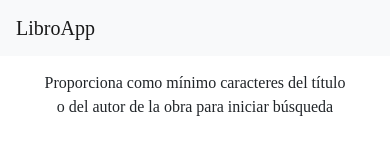
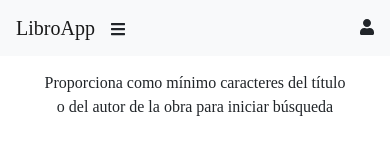
Before and after one commit to FranJ-AR/bookApp-frontend, an Angular app: page /index in a window 390 px wide. Shown: the top 157 px of the page. Built offline with nearby package versions, Linux system fonts and the light colour scheme; no server answers.

Commit message:
Finished to make navbar fully responsive

```diff
--- a/src/app/navbar/navbar.component.html
+++ b/src/app/navbar/navbar.component.html
@@ -1,14 +1,28 @@
-<nav class="navbar navbar-expand-sm navbar-light bg-light">
+<nav class="navbar navbar-expand-md navbar-light bg-light">
 
-    <a class="navbar-brand" href="#">LibroApp</a>
+  <div class = "c-left-mobile-section" (click) = "visibilityLinksNavBarMobile()">
 
-    <div class="collapse navbar-collapse" id="navbarNavAltMarkup">
+    <a class="navbar-brand">LibroApp</a>
 
-      <a class="nav-item nav-link active" href="#" routerLink="/index">Buscar Libros<span class="sr-only">(current)</span></a>
+    <fa-icon class = "icon-bar" [icon]="faBars"></fa-icon>
+
+  </div>
+
+  <div class = "c-right-mobile-section" (click) = "visibilityUserNavBarMobile()">
+
+    <fa-icon class = "icon-user" [icon]="faUser" ></fa-icon>
+
+  </div>
+
+    <div
+    [ngClass] = "{'show-navlinks-mobile': !navBarLinksMobile}"
+    class="navbar-collapse navbar-expand c-library-options"
+    id="navbarNavAltMarkup">
+
+      <a class="nav-item nav-link active" href="#"
+      routerLink="/index">Buscar Libros<span class="sr-only">(current)</span></a>
       <a class="nav-item nav-link" href="#" routerLink="/library-info">La Biblioteca</a>
       <a class="nav-item nav-link" href="#" routerLink="/faq">Preguntas frecuentes</a>
-      <a class="nav-item nav-link" *ngIf = "user !== null"
-      routerLink="/my-books">Mis libros</a>
 
     </div>
 
@@ -16,7 +30,8 @@
 
     <ng-template #thenBlock>
 
-    <div class="collapse navbar-collapse justify-content-end" id="navbarNavAltMarkup">
+    <div [ngClass] = "{'show-user-mobile': !navBarUserMobile}"
+    class="navbar-collapse navbar-expand c-user-options" id="navbarNavAltMarkup">
 
       <a class="nav-item nav-link" href="#" routerLink="/register" routerLinkActive="active">Registrarse</a>
       <a class="nav-item nav-link" routerLink="/login" routerLinkActive="active">Iniciar sesión</a>
@@ -29,9 +44,12 @@
 
 
 
-    <div class="collapse navbar-collapse justify-content-end" id="navbarNavAltMarkup">
+    <div [ngClass] = "{'show-user-mobile': !navBarUserMobile}"
+    class="navbar-collapse navbar-expand c-user-options" id="navbarNavAltMarkup">
 
-        <a class = "nav-item nav-link">Hola {{username}}</a>
+        <a class ="nav-item nav-link c-user-logged">Hola {{username}}</a>
+        <a class="nav-item nav-link" *ngIf = "user !== null"
+      routerLink="/my-books">Mis libros</a>
         <a class="nav-item nav-link" href="#" (click)="closeSession()">Cerrar sesión</a>
 
 
@@ -73,9 +91,4 @@
 
             -->
 
-
-
-
-
-
 </nav>
--- a/src/app/navbar/navbar.component.scss
+++ b/src/app/navbar/navbar.component.scss
@@ -0,0 +1,70 @@
+.show-navlinks-mobile{
+
+    display: none;
+
+}
+
+.show-user-mobile{
+
+    display: none;
+
+}
+
+.c-left-mobile-section, .c-right-mobile-section{
+
+    width: 50%;
+
+}
+
+.c-right-mobile-section{
+
+    text-align: end;
+}
+
+fa-icon.icon-bar, fa-icon.icon-user{
+
+        display: initial;
+}
+
+.c-library-options, .c-user-options{
+
+    text-align: center;
+
+}
+
+.c-user-logged{
+
+    color: rgba(0, 0, 0, 0.9)
+}
+
+@media (min-width: 768px){
+
+    fa-icon.icon-bar, fa-icon.icon-user{
+
+        display: none;
+
+    }
+
+    .show-navlinks-mobile, .show-user-mobile{
+
+        display: flex;
+
+    }
+
+    .c-user-options{
+
+        justify-content: flex-end;
+    }
+
+    .c-library-options, .c-user-options{
+
+        text-align: initial;
+
+    }
+
+    .c-left-mobile-section, .c-right-mobile-section{
+
+        width: auto;
+    }
+
+}
--- a/src/app/navbar/navbar.component.ts
+++ b/src/app/navbar/navbar.component.ts
@@ -2,6 +2,8 @@ import { Component, OnDestroy, OnInit } from '@angular/core';
 import { LoginService } from '../login.service';
 import { User } from '../User';
 import { UserAuthService } from '../user-auth.service';
+import { faBars, faUser } from '@fortawesome/free-solid-svg-icons';
+
 
 @Component({
   selector: 'app-navbar',
@@ -10,11 +12,19 @@ import { UserAuthService } from '../user-auth.service';
 })
 export class NavbarComponent implements OnInit, OnDestroy {
 
+  faBars = faBars;
+
+  faUser = faUser;
+
   authenticated:boolean = false;
 
   username:string = "";
 
   user:User | null = null;
+
+  navBarLinksMobile:boolean = false;
+
+  navBarUserMobile:boolean = false;
 
   constructor(private userAuthService:UserAuthService, private loginService:LoginService) { }
 
@@ -50,4 +60,22 @@ export class NavbarComponent implements OnInit, OnDestroy {
 
   }
 
+  visibilityLinksNavBarMobile():void{
+
+    this.navBarUserMobile = false;
+
+    this.navBarLinksMobile = ! this.navBarLinksMobile;
+
+    console.log(this.navBarLinksMobile);
+  }
+
+  visibilityUserNavBarMobile():void{
+
+    this.navBarLinksMobile = false;
+
+    this.navBarUserMobile = ! this.navBarUserMobile;
+
+    console.log(this.navBarUserMobile);
+  }
+
 }
```
